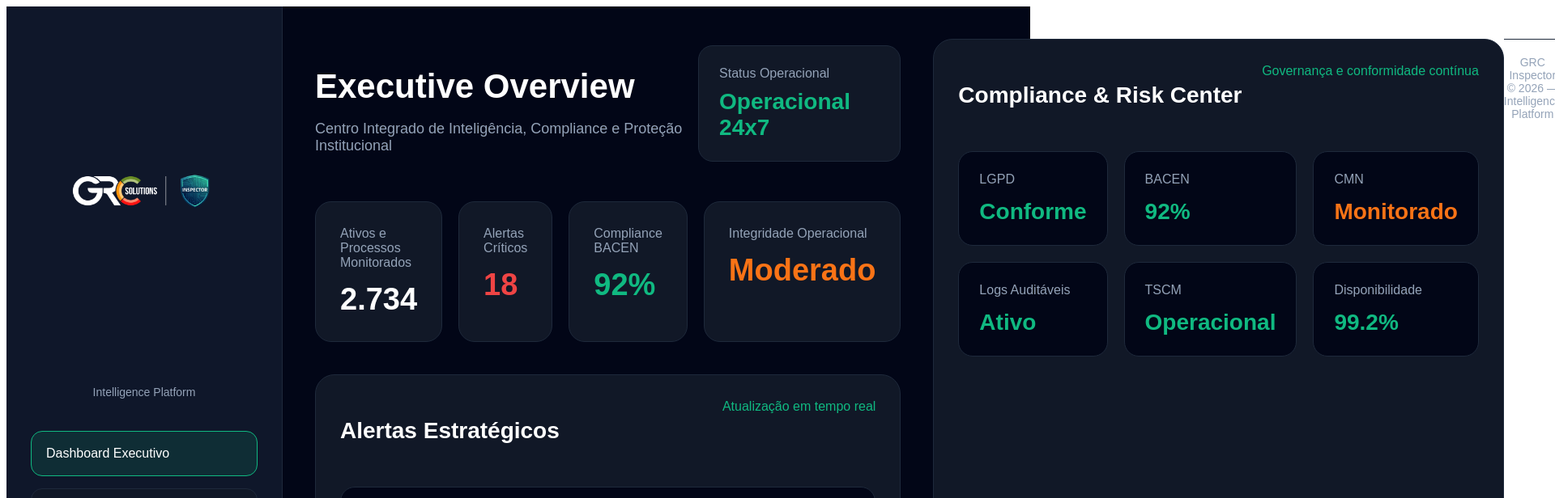
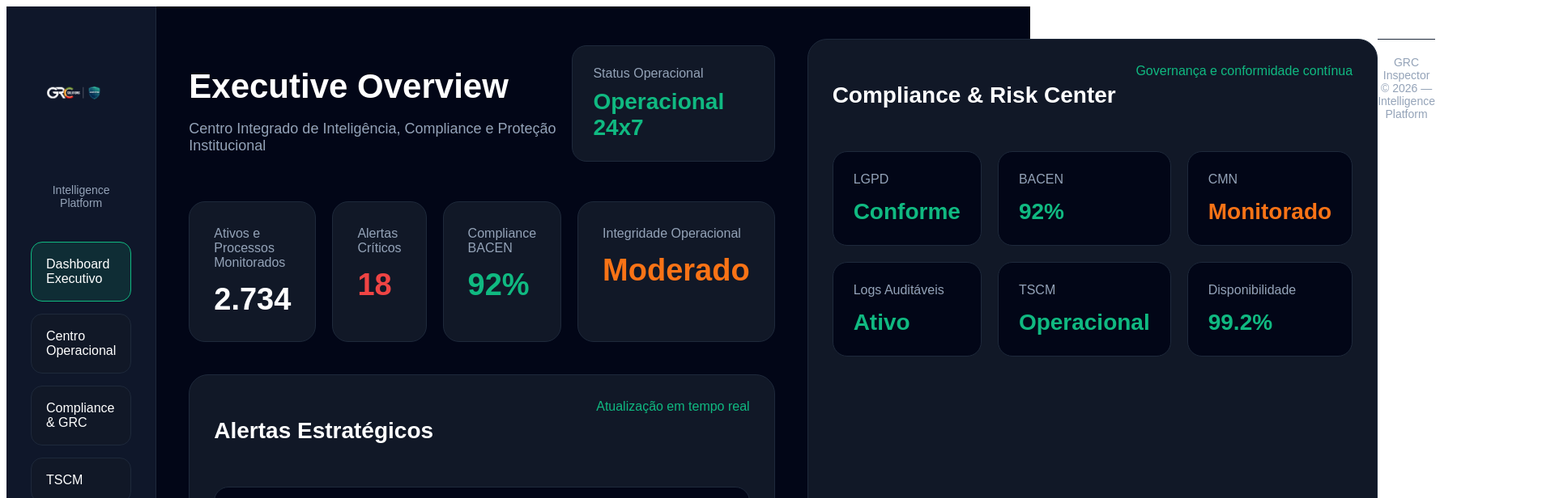
Before and after one commit to sandrosantossouza2026/grc-inspector-2026, a React (Vite) app: page / in a window 1280 px wide. Shown: the top 616 px of the page at 81% size, 1920 px wide, since content can reach past the window. Built offline with nearby package versions, Linux system fonts and the light colour scheme.

Commit message:
add logo

```diff
--- a/App.tsx
+++ b/App.tsx
@@ -48,12 +48,12 @@ export default function App() {
   }}
 >
 <img
-  src="/logo-grc.png"
+  src="./logo-grc.png"
   alt="GRC Solutions"
   style={{
-    width: "320px",
-    maxWidth: "none",
-    marginBottom: "25px"
+    width: "260px",
+    maxWidth: "100%",
+    marginBottom: "20px"
   }}
 />
 
```
